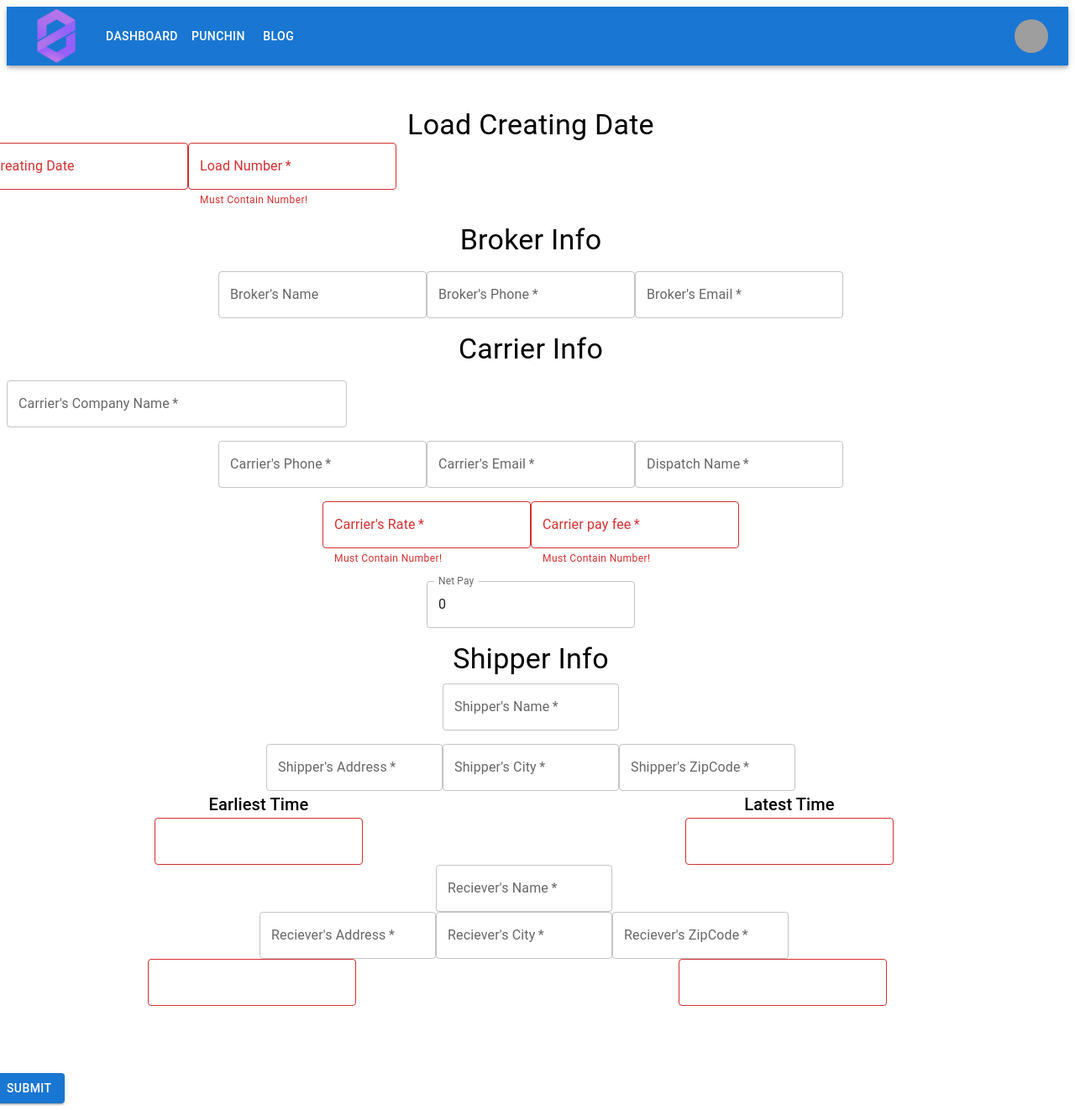
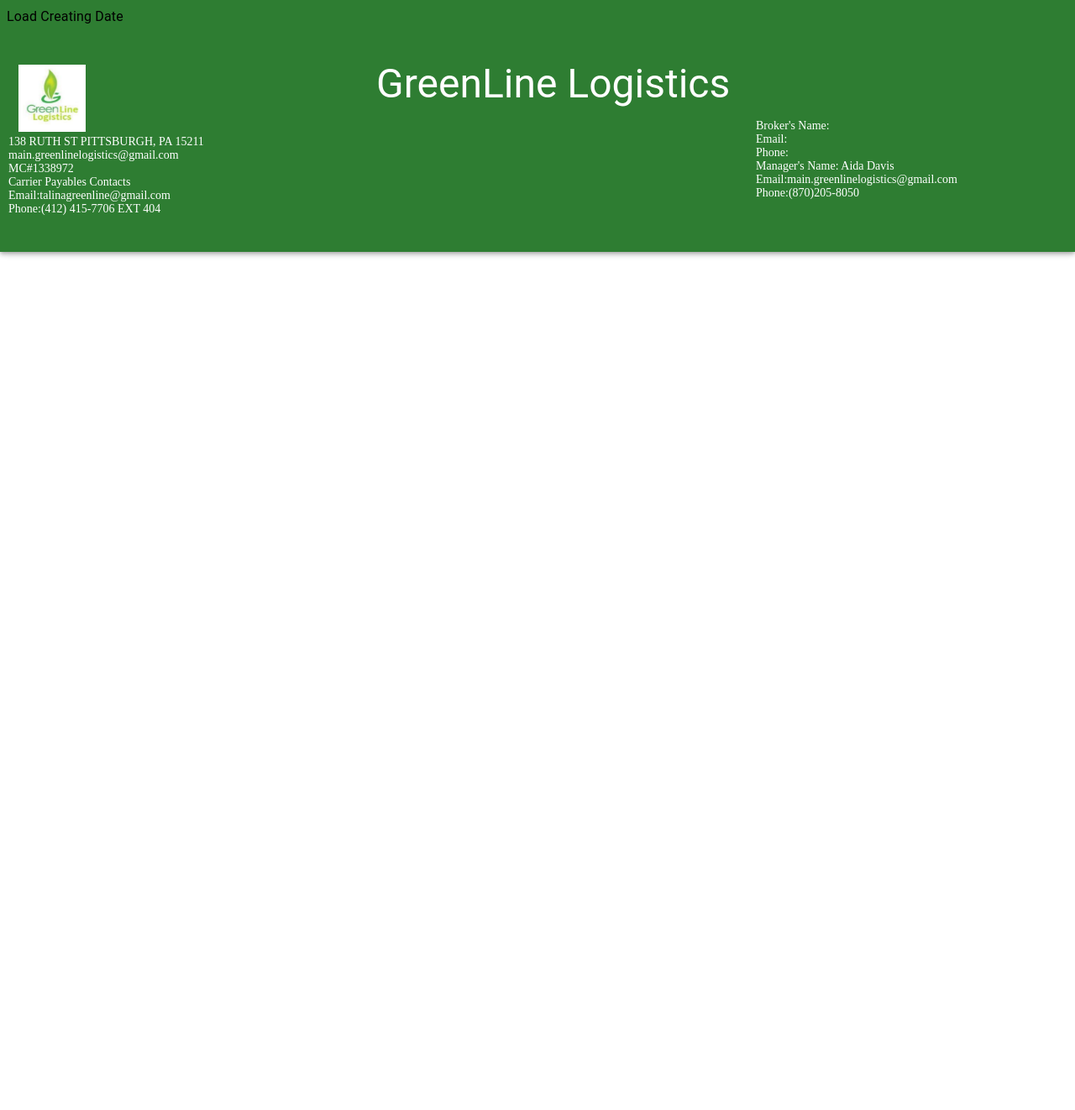
Before and after one commit to TatulMesropyan/Punchin-System-Front, a React (Create React App) app: page / in a window 1280 px wide. Shown: the whole page at 84% size. After the commit the page ends 800 px from the top, so only its background shows below. Built offline with nearby package versions, Linux system fonts and the light colour scheme; grey boxes are pictures that could not be loaded.

Commit message:
Featured Ratecon template

```diff
--- a/src/App.js
+++ b/src/App.js
@@ -3,12 +3,11 @@
 import Punchin from './Punchin';
 import Header from './Header.jsx'
 import LoginPage from './LoginPage';
-import Registration from './Registration';
+import RateCon from './RateCon'
 function App() {
   return (
    <>
-   <Header/>
-   <Punchin/>
+  <RateCon/>
    </>
   );
 }
--- a/src/Punchin.jsx
+++ b/src/Punchin.jsx
@@ -8,9 +8,9 @@
   Grid,
   Typography,
 } from "@mui/material";
-import { LocalizationProvider} from "@mui/x-date-pickers/LocalizationProvider";
-import {AdapterDateFns} from "@mui/x-date-pickers/AdapterDateFns"
-import {DateTimePicker} from "@mui/x-date-pickers/DateTimePicker"
+import { LocalizationProvider } from "@mui/x-date-pickers/LocalizationProvider";
+import { AdapterDateFns } from "@mui/x-date-pickers/AdapterDateFns";
+import { DateTimePicker } from "@mui/x-date-pickers/DateTimePicker";
 import { DatePicker } from "@mui/x-date-pickers";
 import "./App.css";
 
@@ -122,19 +122,21 @@
   }, [loadNumber]);
 
   return (
-    <Box sx={{ paddingTop: "50px", textAlign: "center" }}>
+    <Box
+      sx={{ paddingTop: "50px", textAlign: "center", alignContent: "center" }}
+    >
       <Grid container xs={12} spacing={2}>
         <Grid item xs={12}>
           <Typography variant="h4">Load Creating Date</Typography>
         </Grid>
-        <Grid xs={12} container spacing={2} pt={2}>
+        <Grid xs={12} container spacing={2} pt={3} sx={{ paddingLeft: "38%" }}>
           <LocalizationProvider dateAdapter={AdapterDateFns}>
             <DatePicker
               label="Creating Date"
               renderInput={(props) => <TextField {...props} />}
               required
               value={date}
-              onChange={(e) => setDate(e.target.value)}
+              onChange={(e) => setDate(e)}
             />
           </LocalizationProvider>
           <TextField
@@ -281,7 +283,7 @@
             onChange={handleShipperChange}
           />
         </Grid>
-        <Grid container textAlign='center' xs={12}>
+        <Grid container xs={12}>
           <LocalizationProvider dateAdapter={AdapterDateFns}>
             <Grid item xs={6}>
               <Typography variant="h6">Earliest Time</Typography>
@@ -301,8 +303,9 @@
             </Grid>
           </LocalizationProvider>
         </Grid>
-          <Grid container xs={12} >
-            <Grid item xs={12} >
+        <Grid container align="center" spacing={2} xs={12}>
+          <Typography variant="h4">Receiver Info</Typography>
+          <Grid item xs={12}>
             <TextField
               label="Reciever's Name"
               required
@@ -344,27 +347,29 @@
                 <DateTimePicker
                   renderInput={(props) => <TextField {...props} />}
                   value={receiverEarlyDate}
-              onChange={(e) => receiverEarlyDate(e)}
+                  onChange={(e) => setReceivEarlyDate(e)}
                 />
               </Grid>
               <Grid item xs={6}>
                 <DateTimePicker
                   renderInput={(props) => <TextField {...props} />}
-              value={receiverEarlyDate}
+                  value={receiverLateDate}
                   onChange={(e) => setReceiverLateDate(e)}
                 />
               </Grid>
             </Grid>
           </LocalizationProvider>
+          <Grid>
             <Button
               type="submit"
+              sx={{ textAlign: "center" }}
               variant="contained"
               color="primary"
-            sx={{ marginTop: 10 }}
               onClick={handleSubmit}
             >
               Submit
             </Button>
+          </Grid>
         </Grid>
       </Grid>
     </Box>
--- /dev/null
+++ b/src/RateCon.js
@@ -0,0 +1,51 @@
+import React from "react";
+import { AppBar, Box, Grid, Typography } from "@mui/material";
+import App from "./App";
+import greenlogo from './Static/greenlogo.png'
+const RateCon = () => {
+    return (
+        <>
+        <Box sx={{ position: 'fixed', margin: 0, padding: 10 }}>
+            <Grid xs={12} container sx={{position:'fixed'}}>
+                <AppBar color="success" sx={{ height: '300px', textAlign: 'center', justifyContent: 'center',position:'fixed' }}>
+                    <Grid xs={12} container position="fixed">
+                        <Grid xs={12} item sx={{position:'fixed'}}>
+                            <Typography variant="h3" position="fixed" sx={{ paddingLeft: '35%', paddingTop: '10px' }}>GreenLine Logistics</Typography>
+                        </Grid>
+                        <Grid align="center">
+
+                        </Grid>
+                        <Grid textAlign='left' sx={{ position:'fixed',fontSize: '14px', paddingBottom: '8px',paddingTop:'15px', paddingLeft: '10px' }}>
+                            <span style={{ paddingLeft: '5%' }}>
+                                <img src={greenlogo} alt="" width={80} height={80} /><br />
+                            </span>
+                            138 RUTH ST PITTSBURGH, PA 15211<br />
+                            main.greenlinelogistics@gmail.com<br />
+                            MC#1338972<br />
+                            Carrier Payables Contacts<br />
+                            Email:talinagreenline@gmail.com<br />
+                            Phone:(412) 415-7706 EXT 404 <br />
+                        </Grid>
+                        <Grid xs={6} textAlign="left" item sx={{position:'relative', fontSize: '14px',paddingTop:'80px', marginLeft: '450px', paddingLeft: '450px' }}>
+                            Broker's Name: {''}<br />
+                            Email: {''}<br />
+                            Phone: {''}<br />
+                            Manager's Name: Aida Davis<br />
+                            Email:main.greenlinelogistics@gmail.com
+                            Phone:(870)205-8050<br />
+                        </Grid>
+                    </Grid>
+                </AppBar>
+            </Grid >
+        </Box>
+        <Box>
+            <Grid xs={12} sx={{position:'fixed'}} container>
+                    <Grid xs={12} item>
+                        <Typography sx={{color:'black'}}>Load Creating Date</Typography>
+                    </Grid>
+                </Grid>
+        </Box>
+        </>
+    )
+}
+export default RateCon;
```
Also changed, not shown: src/Static/greenlogo.png (added). Lines whose indentation alone changed are shown as unchanged.
